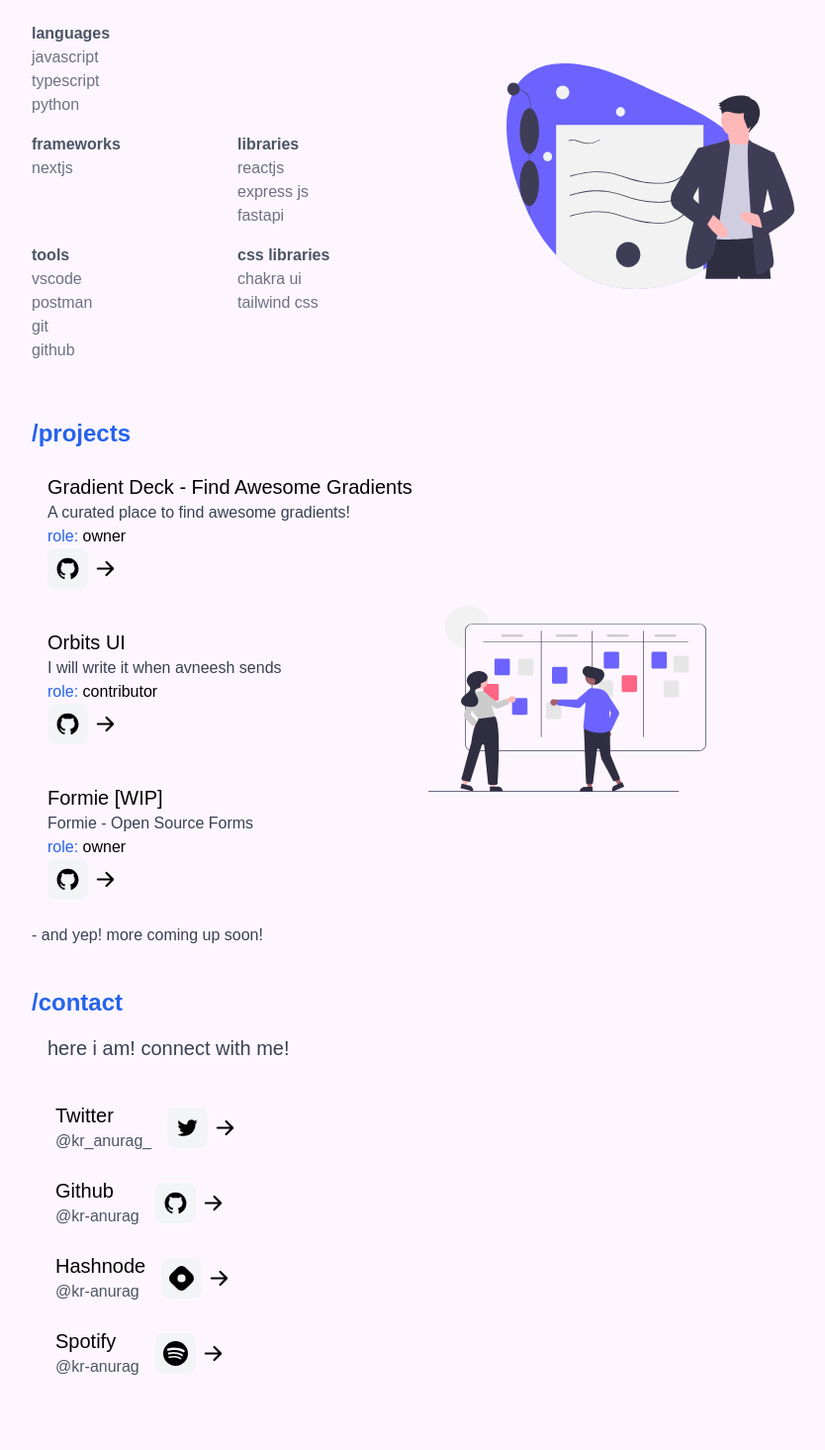
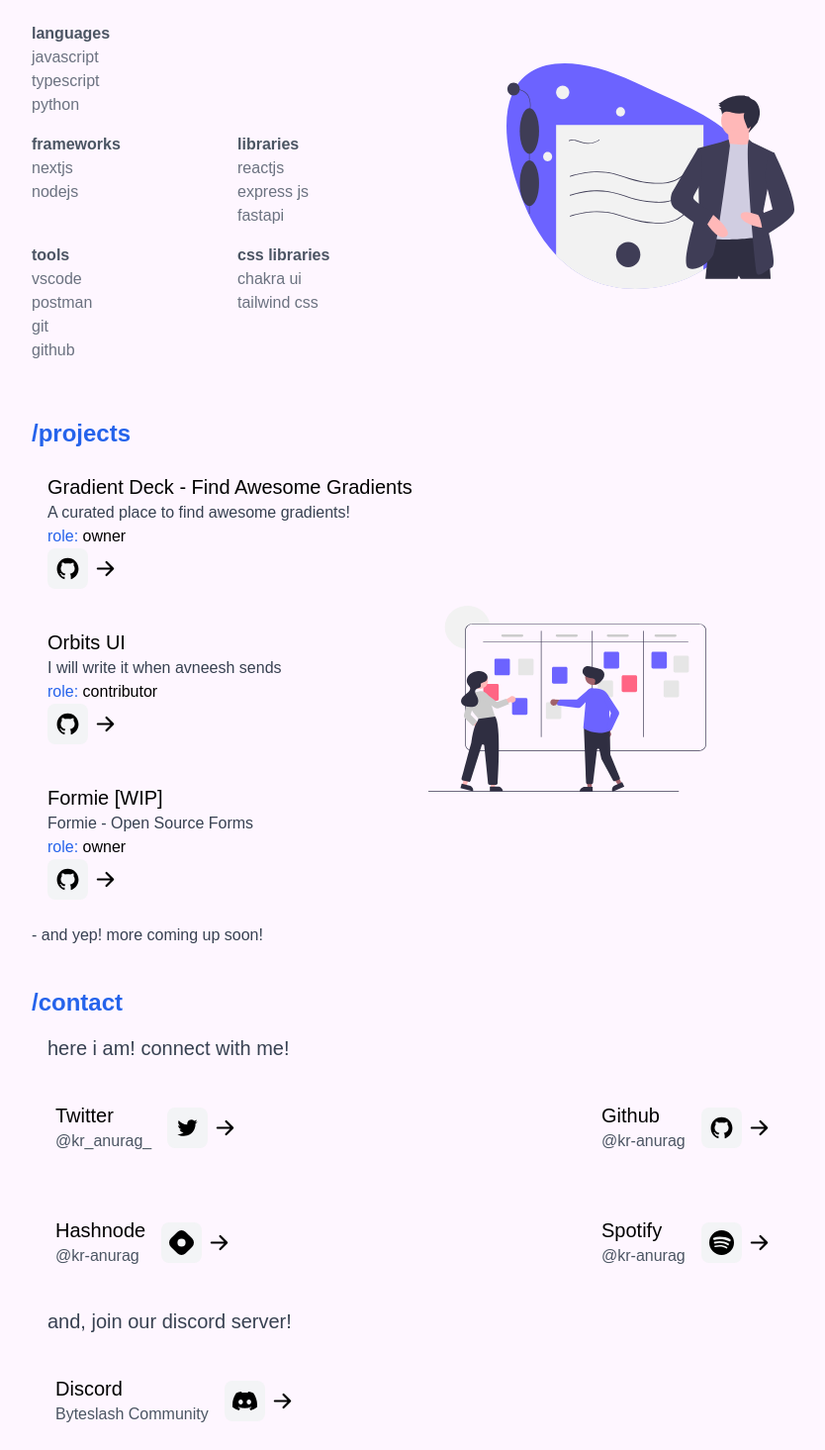
Before and after one commit to anuraglol/portfolio, a Next.js app: page / in a window 1280 px wide. Shown: the part 412-1877 px from the top of the page at 99% size, without its empty margins (64-898 px from the left). Before the commit the page ends 1829 px from the top, so only its background shows below. Built offline with nearby package versions, Linux system fonts and the light colour scheme.

Commit message:
feat: add contact section

```diff
--- a/components/Contact.tsx
+++ b/components/Contact.tsx
@@ -1,7 +1,7 @@
 import type { NextPage } from "next";
 
 import { AiOutlineGithub, AiOutlineTwitter } from "react-icons/ai";
-import { SiHashnode } from "react-icons/si";
+import { SiHashnode, SiDiscord } from "react-icons/si";
 import { BsSpotify } from "react-icons/bs";
 
 import Link from "./Link";
@@ -13,7 +13,7 @@
       <p className="text-xl font-medium text-gray-700 p-4">
         here i am! connect with me!
       </p>
-
+      <div className="grid grid-cols-2 justify-center gap-4">
         <Link name="Twitter" url="#" username="@kr_anurag_">
           <AiOutlineTwitter size={25} />
         </Link>
@@ -30,6 +30,15 @@
           <BsSpotify size={25} />
         </Link>
       </div>
+
+      <p className="text-xl font-medium text-gray-700 p-4">
+        and, join our discord server!
+      </p>
+
+      <Link name="Discord" username="Byteslash Community" url="#">
+        <SiDiscord size={25} />
+      </Link>
+    </div>
   );
 };
 
--- a/components/Header.tsx
+++ b/components/Header.tsx
@@ -20,9 +20,9 @@
           Anurag
         </p>
 
-          <button className="mx-2 p-2 rounded-lg bg-gray-100 duration-100 hover:bg-gray-200">
-            <AiFillGithub size="30" />
-          </button>
+        <button className="mx-2 p-2 rounded-lg bg-gray-100 duration-100 hover:bg-gray-200">
+          <AiFillGithub size="30" />
+        </button>
       </p>
     </header>
   );
--- a/components/Project.tsx
+++ b/components/Project.tsx
@@ -1,7 +1,7 @@
 import { AiFillGithub } from "react-icons/ai";
 import { BsArrowRightShort } from "react-icons/bs";
 
-const Project =  ({ title, link, role, desc, github }) => {
+const Project = ({ title, link, role, desc, github }) => {
   return (
     <div className="my-2 p-4 group cursor-pointer">
       <a href="#" className="font-medium text-xl group-hover:text-blue-600">
--- a/components/Skills.tsx
+++ b/components/Skills.tsx
@@ -19,6 +19,7 @@
               <p className="text-gray-600 font-semibold">frameworks</p>
               <ul>
                 <li>nextjs</li>
+                <li>nodejs</li>
               </ul>
             </div>
 
--- a/pages/_app.tsx
+++ b/pages/_app.tsx
@@ -1,6 +1,6 @@
 import type { AppProps /*, AppContext */ } from "next/app";
 import NextNProgress from "nextjs-progressbar";
-import "../styles/globals.css"
+import "../styles/globals.css";
 
 function MyApp({ Component, pageProps }: AppProps) {
   return (
```
Lines whose indentation alone changed are shown as unchanged.
